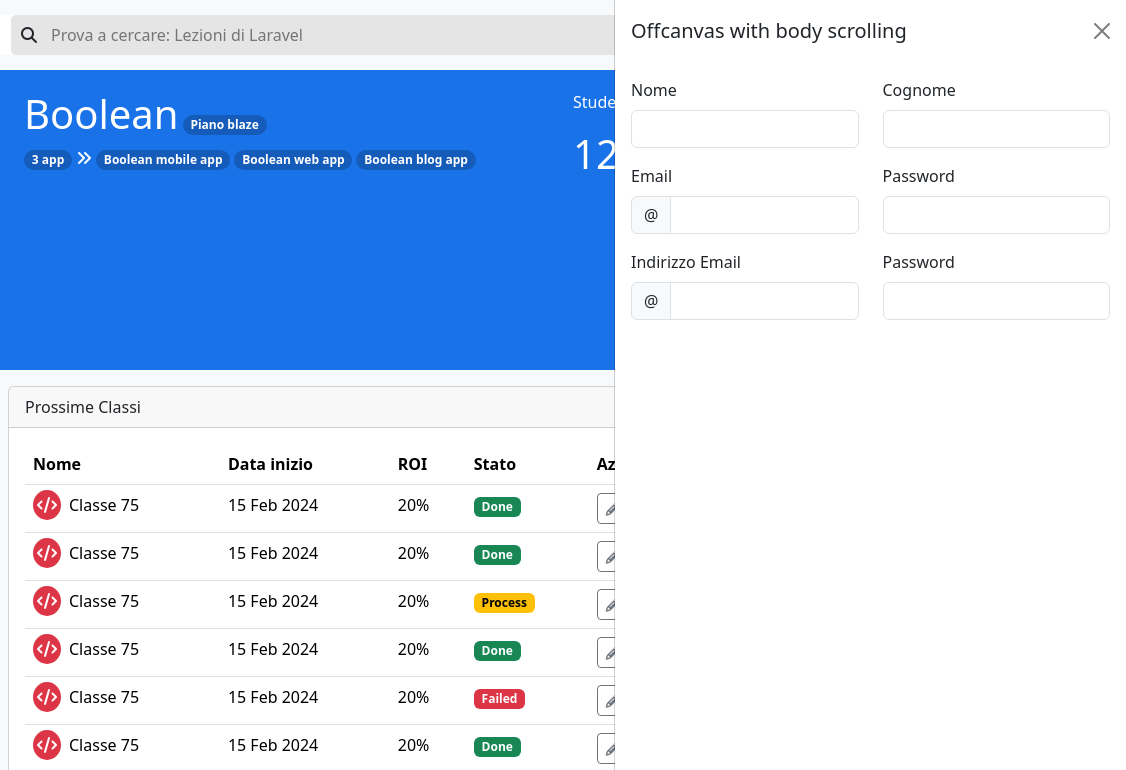
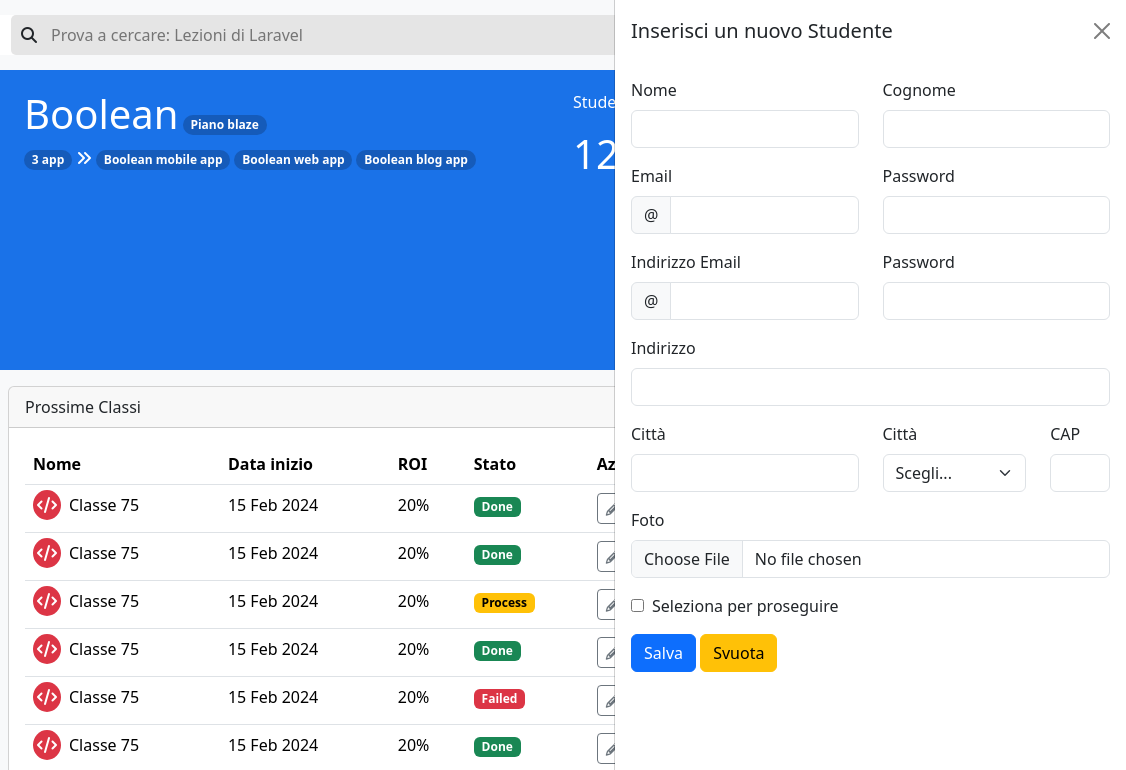
Before and after one commit to casalaspro/html-css-bootstrap-dashboard, a plain HTML site: page index.html in a window 1280 px wide. Both pictures are taken after a click on the button 1129 px from the left and 149 px from the top of the page. Shown: the top 770 px of the page, 154-1280 px from the left. Drawn offline with nearby package versions, Linux system fonts and the light colour scheme.

Commit message:
ADD - offcanvas with content

```diff
--- a/index.html
+++ b/index.html
@@ -266,7 +266,7 @@
 
         <div class="offcanvas offcanvas-end m_off_registration" data-bs-scroll="true" data-bs-backdrop="false" tabindex="-1" id="offcanvasScrolling" aria-labelledby="offcanvasScrollingLabel">
           <div class="offcanvas-header">
-            <h5 class="offcanvas-title" id="offcanvasScrollingLabel">Offcanvas with body scrolling</h5>
+            <h5 class="offcanvas-title" id="offcanvasScrollingLabel">Inserisci un nuovo Studente</h5>
             <button type="button" class="btn-close" data-bs-dismiss="offcanvas" aria-label="Close"></button>
           </div>
           <div class="offcanvas-body">
@@ -305,22 +305,72 @@
 
               <div class="col-6">
                 <div class="mb-3">
-                  <label for="exampleFormControlInput3" class="form-label">Indirizzo Email</label>
+                  <label for="exampleFormControlInput5" class="form-label">Indirizzo Email</label>
                   <div class="input-group">
-                    <span class="input-group-text" id="basic-addon1">@</span>
+                    <span class="input-group-text" id="exampleFormControlInput5">@</span>
                     <input type="email" class="form-control">
                   </div>
                 </div>
               </div>
               <div class="col-6">
                 <div class="mb-3">
-                  <label for="exampleFormControlInput4" class="form-label">Password</label>
-                  <input type="password" class="form-control" id="exampleFormControlInput4">
+                  <label for="exampleFormControlInput6" class="form-label">Password</label>
+                  <input type="password" class="form-control" id="exampleFormControlInput6">
+                </div>
+              </div>
+
+              <div class="col-12">
+                <div class="mb-3">
+                  <label for="exampleFormControlInput7" class="form-label">Indirizzo</label>
+                  <input type="name" class="form-control" id="exampleFormControlInput7">
+                </div>
+              </div>
+
+              <div class="col-6">
+                <div class="mb-3">
+                  <label for="exampleFormControlInput8" class="form-label">Città</label>
+                  <input type="name" class="form-control" id="exampleFormControlInput8">
+                </div>
+              </div>
+
+              <div class="col-4">
+                <label for="scegliCitta"class="form-label">Città</label>
+                  <select class="form-select" id="scegliCitta">
+                    <option selected>Scegli...</option>
+                    <option value="1">Italia</option>
+                    <option value="2">Spagna</option>
+                    <option value="3">Germania</option>
+                  </select>
+              </div>
+
+              <div class="col-2">
+                <div class="mb-3">
+                  <label for="exampleFormControlInput9" class="form-label">CAP</label>
+                  <input type="number" class="form-control" id="exampleFormControlInput9">
+                </div>
+              </div>
+
+              <div class="col-12">
+                <div class="mb-3">
+                  <label for="formFile" class="form-label">Foto</label>
+                  <input class="form-control" type="file" id="formFile">
+                </div>
+              </div>
+
+              <div class="col-12">
+                <div class="mb-3">
+                  <input class="me-2" type="checkbox" name="select" id="select"><span>Seleziona per proseguire</span>
+                </div>
+              </div>
+
+              <div class="col-12">
+                <div class="mb-3">
+                  <button type="button" class="btn btn-primary">Salva</button>
+                  <button type="button" class="btn btn-warning">Svuota</button>
                 </div>
               </div>
 
             </div>
-
           </div>
         </div>
 
```
